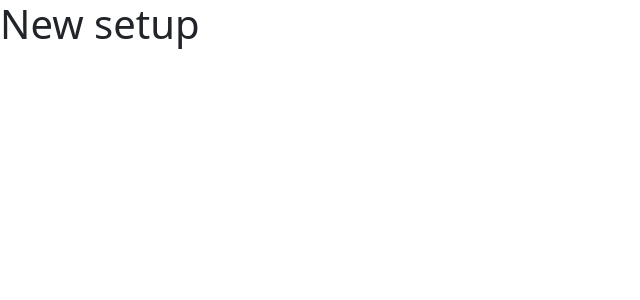
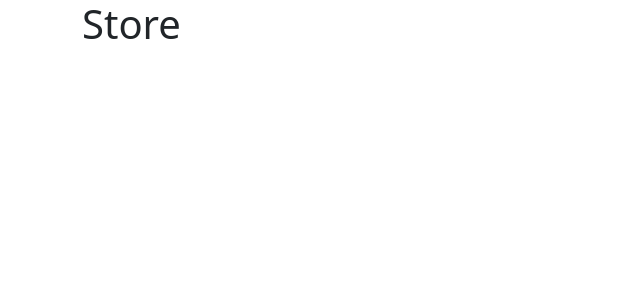
Before and after one commit to juanivanheer/shopping-cart, a React (Vite) app: page /store in a window 1280 px wide. Shown: the top 300 px of the page, without its empty margins (0-640 px from the left). Built offline with nearby package versions, Linux system fonts and the light colour scheme.

Commit message:
Feature/routing into development (#1)
* feat: added react router to the application

* feat: added base routing to the project

```diff
--- a/src/App.tsx
+++ b/src/App.tsx
@@ -1,6 +1,19 @@
+import { Routes, Route } from "react-router-dom";
+import { Container } from "react-bootstrap";
+import { Home } from "./pages/Home";
+import { Store } from "./pages/Store";
+import { About } from "./pages/About";
 
 function App() {
-  return <h1>New setup</h1>
+  return (
+    <Container className="mb-4">
+      <Routes>
+        <Route path="" element={<Home />} />
+        <Route path="/store" element={<Store />} />
+        <Route path="/about" element={<About />} />
+      </Routes>
+    </Container>
+  );
 }
 
-export default App
+export default App;
--- a/src/main.tsx
+++ b/src/main.tsx
@@ -2,9 +2,12 @@ import React from 'react'
 import ReactDOM from 'react-dom/client'
 import App from './App.tsx'
 import "bootstrap/dist/css/bootstrap.min.css"
+import { BrowserRouter } from 'react-router-dom'
 
 ReactDOM.createRoot(document.getElementById('root')!).render(
   <React.StrictMode>
-    <App />
+    <BrowserRouter>
+      <App />
+    </BrowserRouter>
   </React.StrictMode>,
 )
--- /dev/null
+++ b/src/pages/About.tsx
@@ -0,0 +1,3 @@
+export function About() {
+  return <h1>About</h1>;
+}
--- /dev/null
+++ b/src/pages/Home.tsx
@@ -0,0 +1,3 @@
+export function Home() {
+  return <h1>Home</h1>;
+}
--- /dev/null
+++ b/src/pages/Store.tsx
@@ -0,0 +1,3 @@
+export function Store() {
+  return <h1>Store</h1>;
+}
```
